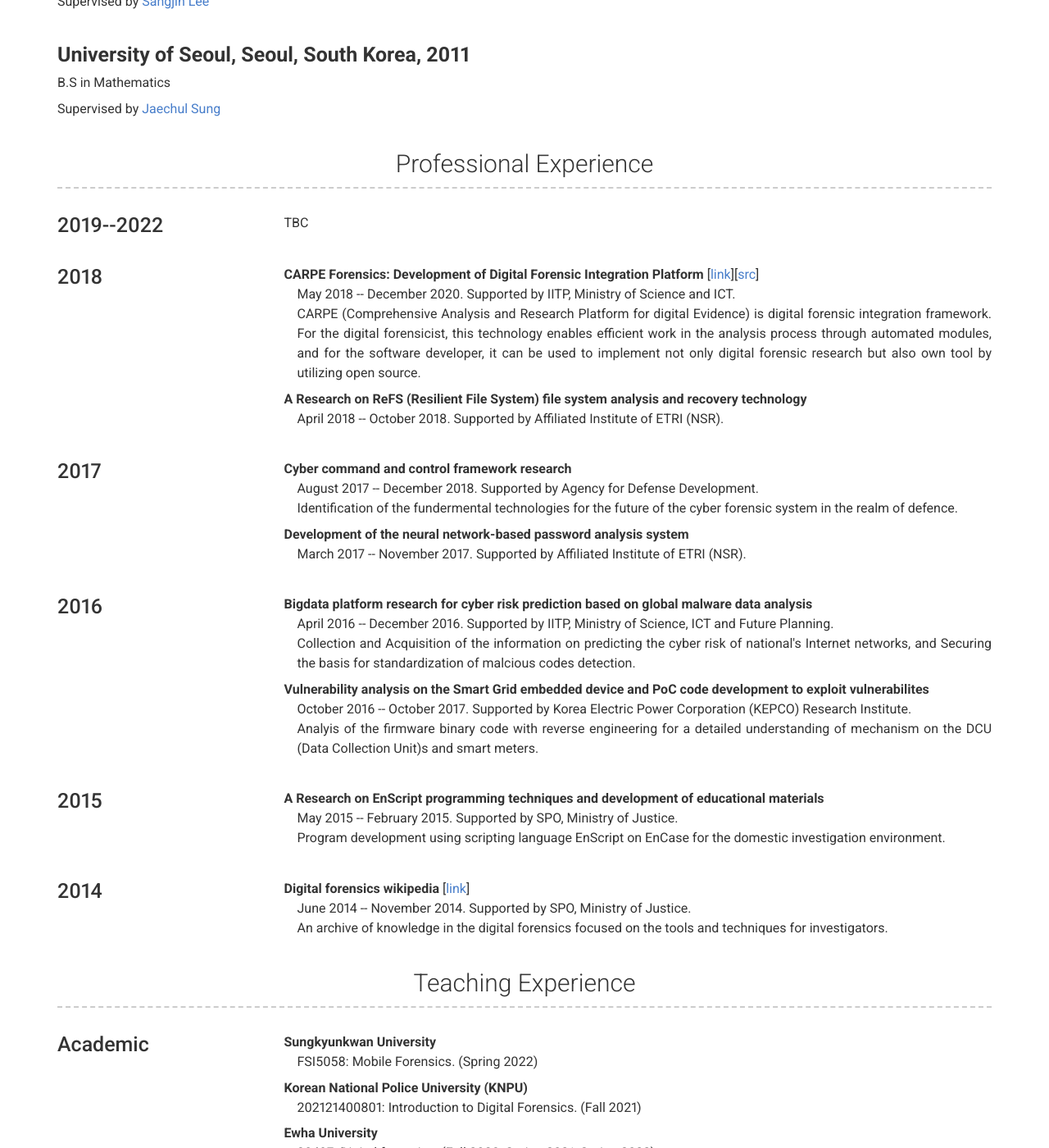
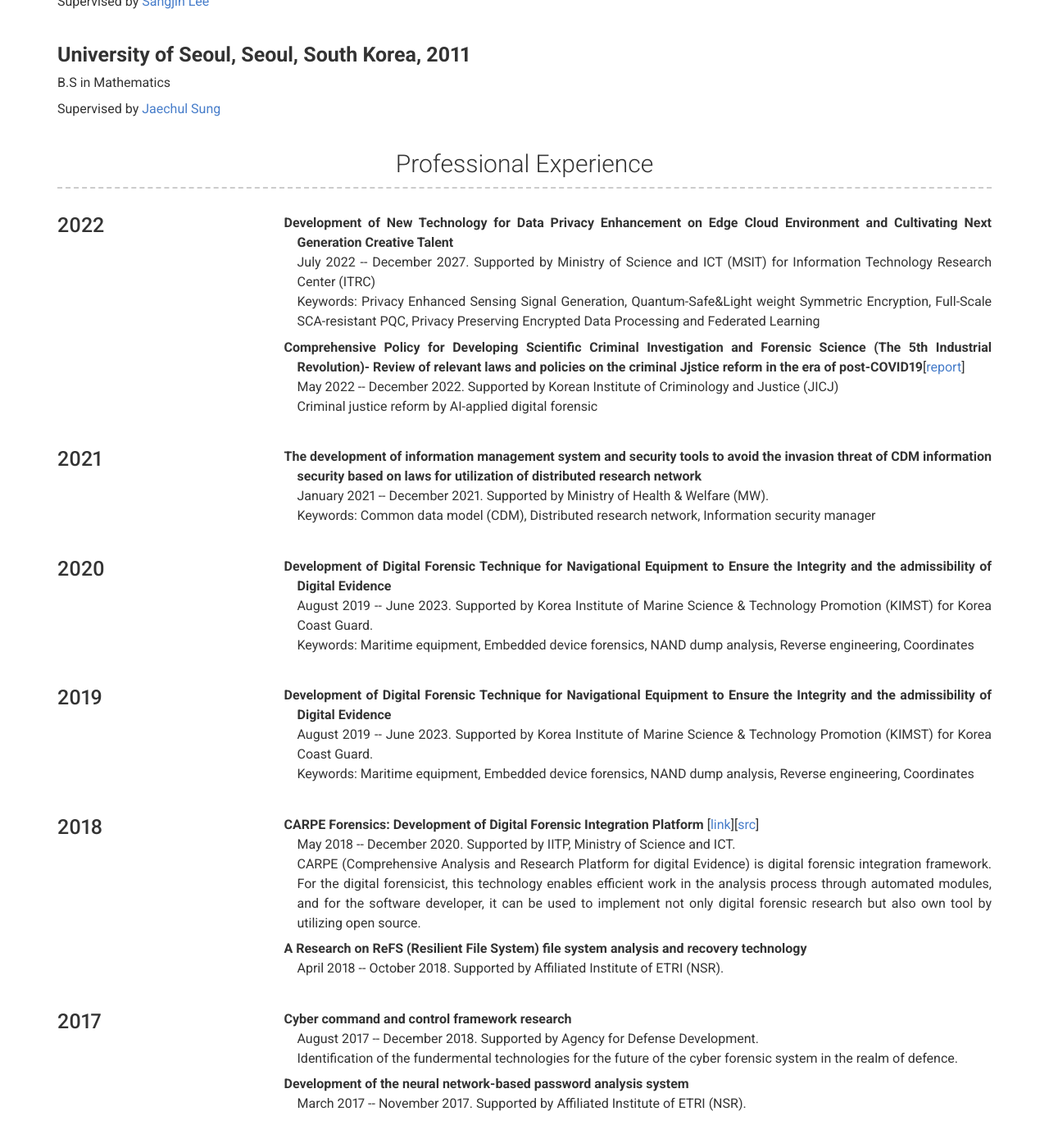
Before and after one commit to JaehyeokHan/jaehyeokhan.github.io, a Jekyll site: the page built from index.md, in a window 1280 px wide and 1400 px high, scrolled down 826 px. Shown: the whole window at 82% size. Built offline with Jekyll 4.4.1, drawn with Linux system fonts in a browser that asks for light colours; nearby versions of some CDN libraries.

Commit message:
Update _config.yml

```diff
--- a/_config.yml
+++ b/_config.yml
@@ -88,9 +88,35 @@ content:
     layout: list # Type of content section (list/text/text2)
     content:
       - layout: left
-        title: 2019--2022
+        title: 2022
         description: | # this will include new lines to allow paragraphs
-          <p style="text-indent: -1em;">TBC</p>
+          <p style="text-indent: -1em;"><b>Development of New Technology for Data Privacy Enhancement on Edge Cloud Environment and Cultivating Next Generation Creative Talent</b>
+          <br>July 2022 -- December 2027. Supported by Ministry of Science and ICT (MSIT) for Information Technology Research Center (ITRC)
+          <br>Keywords: Privacy Enhanced Sensing Signal Generation, Quantum-Safe&Light weight Symmetric Encryption, Full-Scale SCA-resistant PQC, Privacy Preserving Encrypted Data Processing and Federated Learning</p>
+          <p style="text-indent: -1em;"><b>Comprehensive Policy for Developing Scientific Criminal Investigation and Forensic Science (The 5th Industrial Revolution)- Review of relevant laws and policies on the criminal Jjstice reform in the era of post-COVID19</b>[<A href = " https://www.kicj.re.kr/boardDownload.es?bid=0001&list_no=13315&seq=1" target = "top">report</A>]
+          <br>May 2022 -- December 2022. Supported by Korean Institute of Criminology and Justice (JICJ)
+          <br>Criminal justice reform by AI-applied digital forensic</p>
+
+      - layout: left
+        title: 2021
+        description: | # this will include new lines to allow paragraphs
+          <p style="text-indent: -1em;"><b>The development of information management system and security tools to avoid the invasion threat of CDM information security based on laws for utilization of distributed research network</b>
+          <br>January 2021 -- December 2021. Supported by Ministry of Health & Welfare (MW).
+          <br>Keywords: Common data model (CDM), Distributed research network, Information security manager</p>
+
+      - layout: left
+        title: 2020
+        description: | # this will include new lines to allow paragraphs
+          <p style="text-indent: -1em;"><b>Development of Digital Forensic Technique for Navigational Equipment to Ensure the Integrity and the admissibility of Digital Evidence</b>
+          <br>August 2019 -- June 2023. Supported by Korea Institute of Marine Science & Technology Promotion (KIMST) for Korea Coast Guard.
+          <br>Keywords: Maritime equipment, Embedded device forensics, NAND dump analysis, Reverse engineering, Coordinates</p>
+
+      - layout: left
+        title: 2019
+        description: | # this will include new lines to allow paragraphs
+          <p style="text-indent: -1em;"><b>Development of Digital Forensic Technique for Navigational Equipment to Ensure the Integrity and the admissibility of Digital Evidence</b>
+          <br>August 2019 -- June 2023. Supported by Korea Institute of Marine Science & Technology Promotion (KIMST) for Korea Coast Guard.
+          <br>Keywords: Maritime equipment, Embedded device forensics, NAND dump analysis, Reverse engineering, Coordinates</p>
 
       - layout: left
         title: 2018
```
